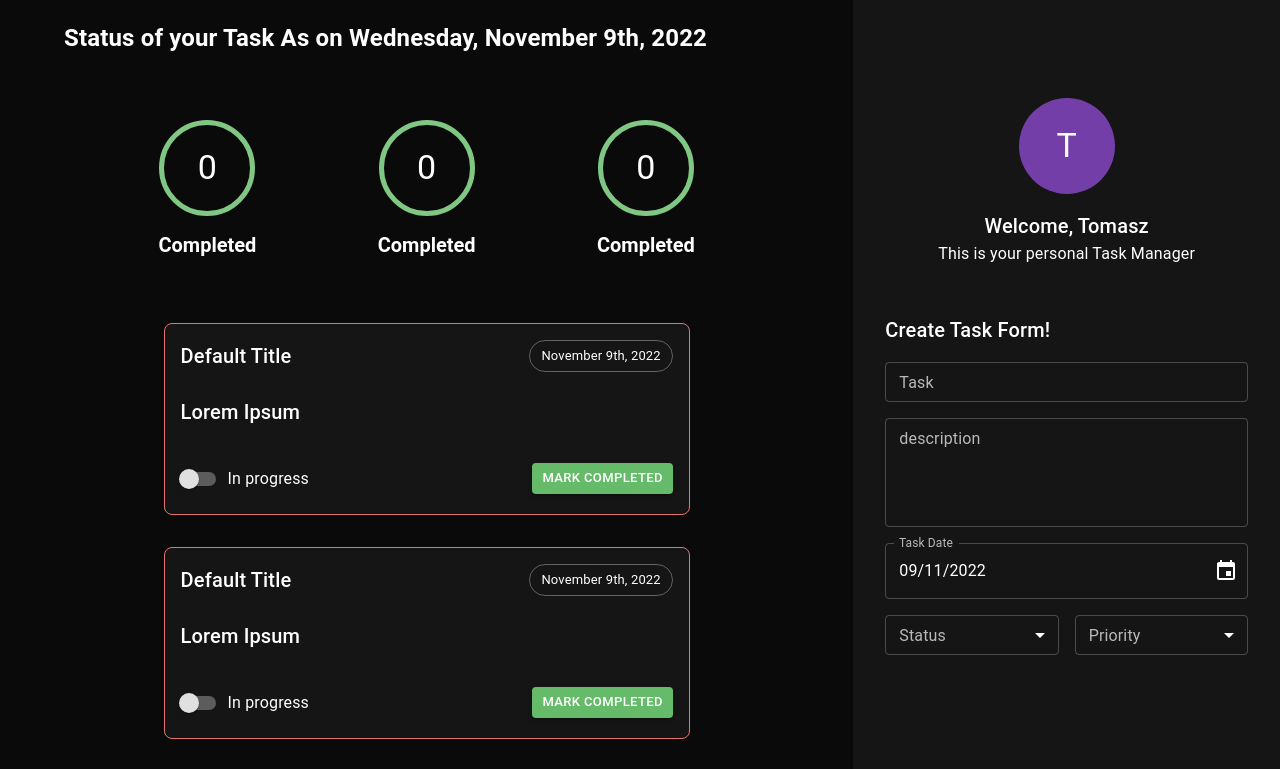
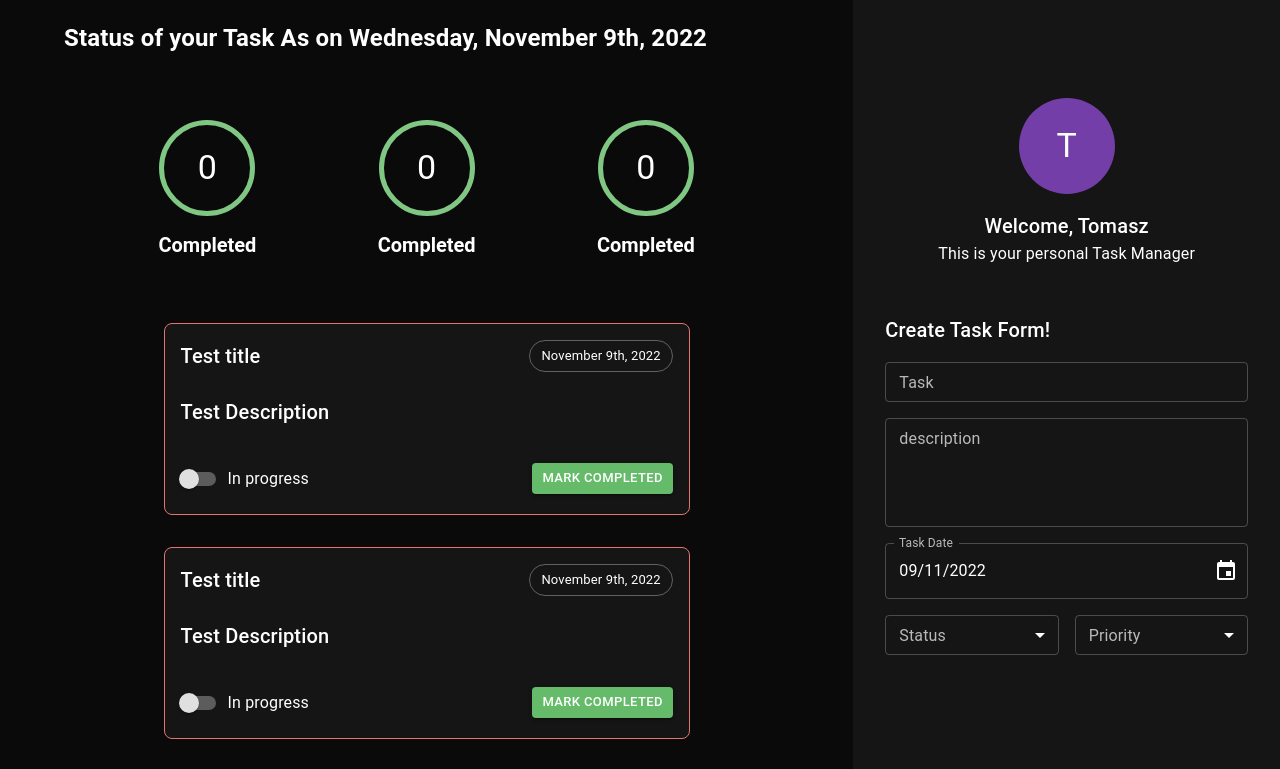
Before and after one commit to tprazniewski/TaskApp, a React (Create React App) app in the folder client/: page / in a window 1280 px wide. Shown: the top 769 px of the page. Built offline with nearby package versions, Linux system fonts and the light colour scheme.

Commit message:
create task interface and make it dynamic

```diff
--- a/client/src/components/taskarea/task/Task.tsx
+++ b/client/src/components/taskarea/task/Task.tsx
@@ -3,8 +3,22 @@
 import { Header } from "./header/Header";
 import { Description } from "./description/Description";
 import { Footer } from "./footer/Footer";
+import { ITask } from "./interfaces/ITask";
+import { Status } from "../../createTaskForm/enums/Status";
+import { Priority } from "../../createTaskForm/enums/Priority";
+import PropTypes from "prop-types";
+import { priorityColor } from "./helpers/priorityColor";
 
-export const Task: FC = (): ReactElement => {
+export const Task: FC<ITask> = (props): ReactElement => {
+  const {
+    title = "Test title",
+    date = new Date(),
+    description = " Test Description",
+    priority = Priority.high,
+    status = Status.completed,
+    onStatusChange = (e) => console.log(e),
+    onClick = (e) => console.log(e),
+  } = props;
   return (
     <Box
       display="flex"
@@ -18,12 +32,22 @@
         backgroundColor: "background.paper",
         borderRadius: "8px",
         border: "1px solid",
-        borderColor: "error.light",
+        borderColor: priorityColor(priority),
       }}
     >
-      <Header />
-      <Description />
-      <Footer />
+      <Header title={title} date={date} />
+      <Description description={description} />
+      <Footer onClick={onClick} onStatusChange={onStatusChange} />
     </Box>
   );
 };
+
+Task.propTypes = {
+  title: PropTypes.string,
+  date: PropTypes.instanceOf(Date),
+  description: PropTypes.string,
+  onStatusChange: PropTypes.func,
+  onClick: PropTypes.func,
+  priority: PropTypes.string,
+  status: PropTypes.string,
+};
--- /dev/null
+++ b/client/src/components/taskarea/task/helpers/priorityColor.ts
@@ -0,0 +1,14 @@
+import { Priority } from "../../../createTaskForm/enums/Priority";
+
+export const priorityColor = (priority: string): string => {
+  switch (priority) {
+    case Priority.low:
+      return "grey.900";
+    case Priority.normal:
+      return "info.light";
+    case Priority.high:
+      return "error.light";
+    default:
+      return "grey.900";
+  }
+};
```
Also changed, not shown: client/src/components/taskarea/task/interfaces/ITask.ts (+9 -1 lines).
